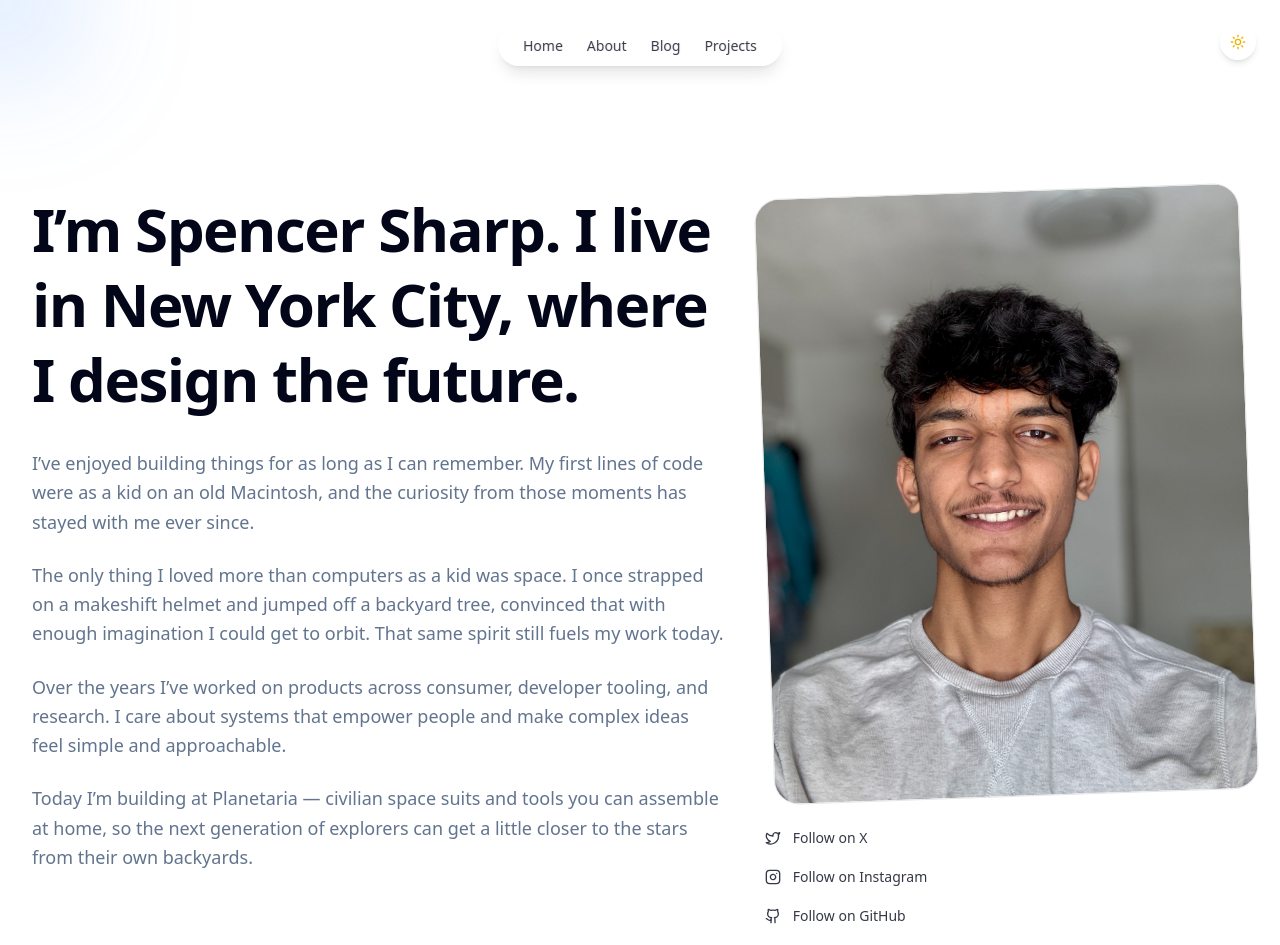
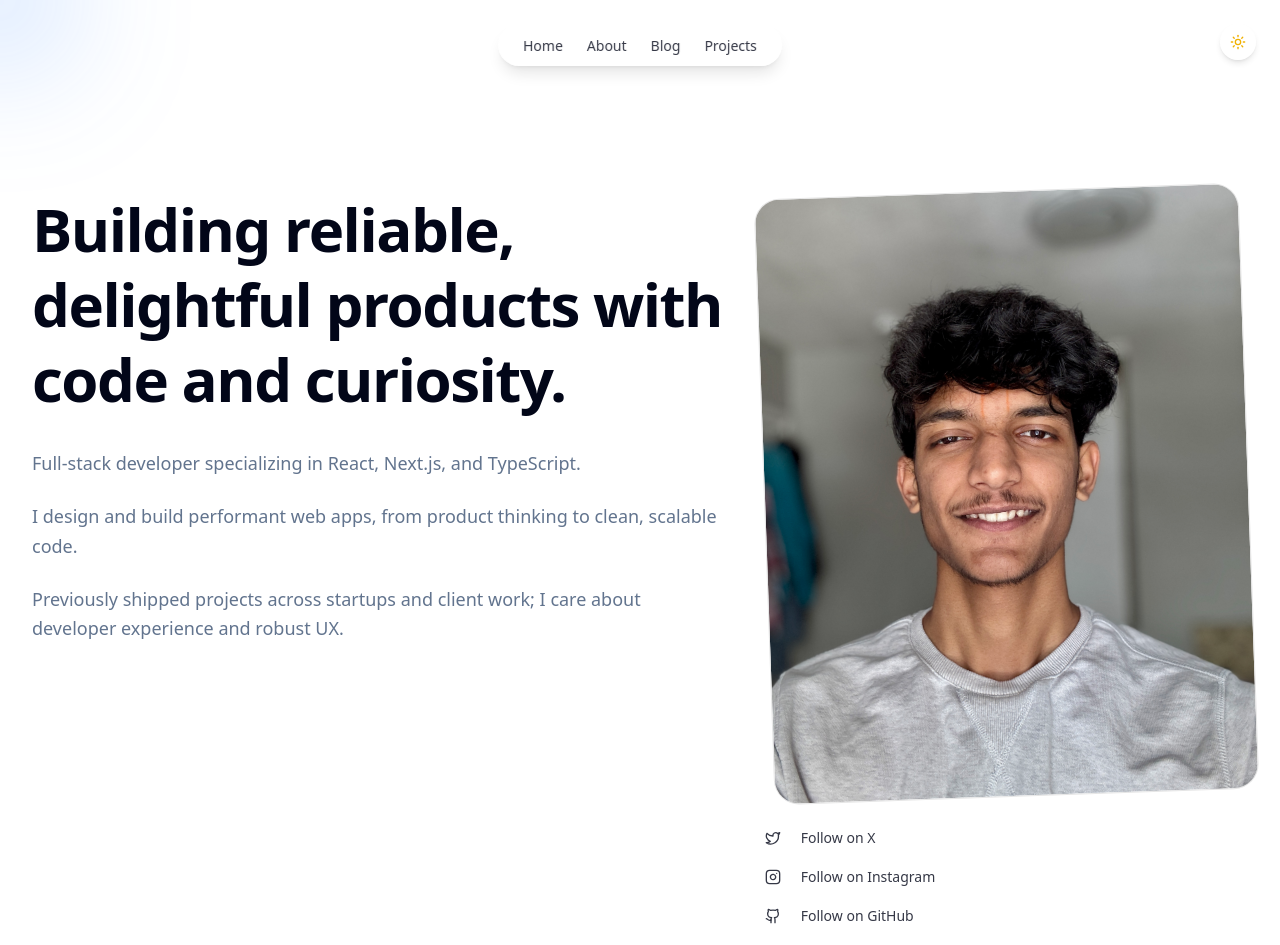
Before and after one commit to thedarshannn/my-app, a Next.js app: page /about in a window 1280 px wide. Shown: the top 945 px of the page. Built offline with nearby package versions, Linux system fonts and the light colour scheme.

Commit message:
Refactor About and Home pages to utilize profile data; implement ProjectsSection for project display.

```diff
--- a/app/about/page.tsx
+++ b/app/about/page.tsx
@@ -2,6 +2,7 @@ import Image from "next/image";
 import Link from "next/link";
 import MaxWidthWrapper from "@/components/MaxWidthWrapper";
 import { Github, Instagram, Linkedin, Twitter, Mail } from "lucide-react";
+import profile from "@/config/profile";
 
 export default function AboutPage() {
   return (
@@ -11,34 +12,13 @@ export default function AboutPage() {
           {/* Left column: Heading + body copy */}
           <div className="lg:col-span-7">
             <h1 className="text-4xl md:text-6xl font-semibold leading-tight tracking-tight text-foreground">
-              I’m Spencer Sharp. I live in New York City, where I design the
-              future.
+              {profile.slogan}
             </h1>
 
             <div className="mt-8 space-y-6 text-base md:text-lg leading-relaxed text-muted-foreground">
-              <p>
-                I’ve enjoyed building things for as long as I can remember. My
-                first lines of code were as a kid on an old Macintosh, and the
-                curiosity from those moments has stayed with me ever since.
-              </p>
-              <p>
-                The only thing I loved more than computers as a kid was space. I
-                once strapped on a makeshift helmet and jumped off a backyard
-                tree, convinced that with enough imagination I could get to
-                orbit. That same spirit still fuels my work today.
-              </p>
-              <p>
-                Over the years I’ve worked on products across consumer,
-                developer tooling, and research. I care about systems that
-                empower people and make complex ideas feel simple and
-                approachable.
-              </p>
-              <p>
-                Today I’m building at Planetaria — civilian space suits and
-                tools you can assemble at home, so the next generation of
-                explorers can get a little closer to the stars from their own
-                backyards.
-              </p>
+              {profile.bio.map((para) => (
+                <p key={para}>{para}</p>
+              ))}
             </div>
           </div>
 
@@ -47,8 +27,8 @@ export default function AboutPage() {
             <div className="space-y-8">
               <div className="relative aspect-[4/5] w-full overflow-hidden rounded-3xl ring-1 ring-black/10 dark:ring-white/10 -rotate-2">
                 <Image
-                  src="/hero.jpg"
-                  alt="Portrait in a flight helmet"
+                  src={profile.avatar || "/hero.jpg"}
+                  alt={`${profile.name} portrait`}
                   fill
                   sizes="(min-width: 1024px) 30vw, 80vw"
                   className="object-cover"
@@ -57,35 +37,30 @@ export default function AboutPage() {
               </div>
 
               <ul className="space-y-4 text-sm">
-                <li>
-                  <AboutLink href="#" label="Follow on X">
-                    <Twitter className="h-4 w-4" /> Follow on X
-                  </AboutLink>
-                </li>
-                <li>
-                  <AboutLink href="#" label="Follow on Instagram">
-                    <Instagram className="h-4 w-4" /> Follow on Instagram
-                  </AboutLink>
-                </li>
-                <li>
-                  <AboutLink href="#" label="Follow on GitHub">
-                    <Github className="h-4 w-4" /> Follow on GitHub
-                  </AboutLink>
-                </li>
-                <li>
-                  <AboutLink href="#" label="Follow on LinkedIn">
-                    <Linkedin className="h-4 w-4" /> Follow on LinkedIn
-                  </AboutLink>
-                </li>
+                {profile.socials.map((s) => (
+                  <li key={s.label}>
+                    <AboutLink href={s.href} label={s.label}>
+                      {s.icon === "twitter" && <Twitter className="h-4 w-4" />}
+                      {s.icon === "instagram" && (
+                        <Instagram className="h-4 w-4" />
+                      )}
+                      {s.icon === "github" && <Github className="h-4 w-4" />}
+                      {s.icon === "linkedin" && (
+                        <Linkedin className="h-4 w-4" />
+                      )}
+                      <span className="ml-2">{s.label}</span>
+                    </AboutLink>
+                  </li>
+                ))}
               </ul>
 
               <div className="border-t pt-6">
                 <a
-                  href="mailto:spencer@planetaria.tech"
+                  href={`mailto:${profile.email}`}
                   className="inline-flex items-center gap-3 text-sm text-foreground/80 hover:text-foreground"
                 >
                   <Mail className="h-4 w-4" />
-                  <span>spencer@planetaria.tech</span>
+                  <span>{profile.email}</span>
                 </a>
               </div>
             </div>
--- a/app/projects/page.tsx
+++ b/app/projects/page.tsx
@@ -1,11 +1,11 @@
 import MaxWidthWrapper from "@/components/MaxWidthWrapper";
+import ProjectsSection from "@/components/ProjectsSection";
 
 export default function ProjectsPage() {
   return (
     <main>
       <MaxWidthWrapper className="py-24">
-        <h1 className="text-3xl font-semibold">Projects</h1>
-        <p className="mt-2 text-muted-foreground">Coming soon.</p>
+        <ProjectsSection title="Selected Projects" />
       </MaxWidthWrapper>
     </main>
   );
--- /dev/null
+++ b/components/ProjectsSection.tsx
@@ -0,0 +1,82 @@
+import Image from "next/image";
+import Link from "next/link";
+import {
+  Card,
+  CardContent,
+  CardDescription,
+  CardFooter,
+  CardHeader,
+  CardTitle,
+} from "@/components/ui/card";
+import projects, { type Project } from "@/config/projects";
+
+export default function ProjectsSection({
+  title = "Projects",
+  limit,
+}: {
+  title?: string;
+  limit?: number;
+}) {
+  const items = typeof limit === "number" ? projects.slice(0, limit) : projects;
+  return (
+    <section>
+      <div className="flex items-end justify-between">
+        <h2 className="text-2xl md:text-3xl font-semibold">{title}</h2>
+      </div>
+      <div className="mt-6 grid grid-cols-1 sm:grid-cols-2 lg:grid-cols-3 gap-6">
+        {items.map((p) => (
+          <ProjectCard key={p.title} project={p} />
+        ))}
+      </div>
+    </section>
+  );
+}
+
+function ProjectCard({ project }: { project: Project }) {
+  return (
+    <Card className="overflow-hidden">
+      {project.image && (
+        <div className="relative h-40 w-full">
+          <Image
+            src={project.image}
+            alt={project.title}
+            fill
+            className="object-contain p-6"
+          />
+        </div>
+      )}
+      <CardHeader>
+        <CardTitle>{project.title}</CardTitle>
+        {project.tags?.length ? (
+          <div className="mt-1 flex flex-wrap gap-2 text-xs text-muted-foreground">
+            {project.tags.map((t) => (
+              <span key={t} className="rounded-md border px-2 py-0.5">
+                {t}
+              </span>
+            ))}
+          </div>
+        ) : null}
+        {project.description ? (
+          <CardDescription className="mt-2">
+            {project.description}
+          </CardDescription>
+        ) : null}
+      </CardHeader>
+      {project.links?.length ? (
+        <CardFooter className="gap-3">
+          {project.links.map((l) => (
+            <Link
+              key={l.href}
+              href={l.href}
+              className="text-sm underline underline-offset-4 hover:no-underline"
+              target="_blank"
+              rel="noreferrer noopener"
+            >
+              {l.label}
+            </Link>
+          ))}
+        </CardFooter>
+      ) : null}
+    </Card>
+  );
+}
--- /dev/null
+++ b/config/profile.ts
@@ -0,0 +1,62 @@
+export type Social = {
+  label: string;
+  href: string;
+  icon: "twitter" | "instagram" | "github" | "linkedin" | "mail";
+};
+
+export type Profile = {
+  name: string;
+  title: string;
+  slogan: string;
+  bio: string[];
+  email: string;
+  location?: string;
+  socials: Social[];
+  resumePath?: string;
+  avatar?: string;
+  experience?: Array<{
+    company: string;
+    role: string;
+    start: string; // e.g., "2023" or "Jan 2023"
+    end: string; // e.g., "Present" or "Jun 2024"
+  }>;
+};
+
+// TODO: Update these fields from the attached resume
+const profile: Profile = {
+  name: "Darshan Prajapati",
+  title: "Software Engineer",
+  slogan: "Building reliable, delightful products with code and curiosity.",
+  bio: [
+    "Full‑stack developer specializing in React, Next.js, and TypeScript.",
+    "I design and build performant web apps, from product thinking to clean, scalable code.",
+    "Previously shipped projects across startups and client work; I care about developer experience and robust UX.",
+  ],
+  email: "spencer@planetaria.tech",
+  location: "",
+  socials: [
+    { label: "Follow on X", href: "#", icon: "twitter" },
+    { label: "Follow on Instagram", href: "#", icon: "instagram" },
+    { label: "Follow on GitHub", href: "#", icon: "github" },
+    { label: "Follow on LinkedIn", href: "#", icon: "linkedin" },
+  ],
+  resumePath: "/Resume.pdf",
+  avatar: "/hero.jpg",
+  // TODO: Replace with exact roles and dates from your resume
+  experience: [
+    {
+      company: "Freelance",
+      role: "Full‑stack Developer",
+      start: "2023",
+      end: "Present",
+    },
+    {
+      company: "Company ABC",
+      role: "Frontend Engineer",
+      start: "2021",
+      end: "2023",
+    },
+  ],
+};
+
+export default profile;
--- /dev/null
+++ b/config/projects.ts
@@ -0,0 +1,27 @@
+export type Project = {
+  title: string;
+  description: string;
+  image?: string;
+  tags?: string[];
+  links?: { label: string; href: string }[];
+};
+
+// TODO: Fill from resume; placeholder structure ready
+const projects: Project[] = [
+  {
+    title: "Project One",
+    description: "A brief description highlighting impact and tech stack.",
+    image: "/window.svg",
+    tags: ["Next.js", "TypeScript", "Tailwind"],
+    links: [{ label: "View", href: "#" }],
+  },
+  {
+    title: "Project Two",
+    description: "Another impactful project with clear outcomes.",
+    image: "/globe.svg",
+    tags: ["React", "Node.js"],
+    links: [{ label: "View", href: "#" }],
+  },
+];
+
+export default projects;
```
Also changed, not shown: app/page.tsx (+29 -25 lines).
